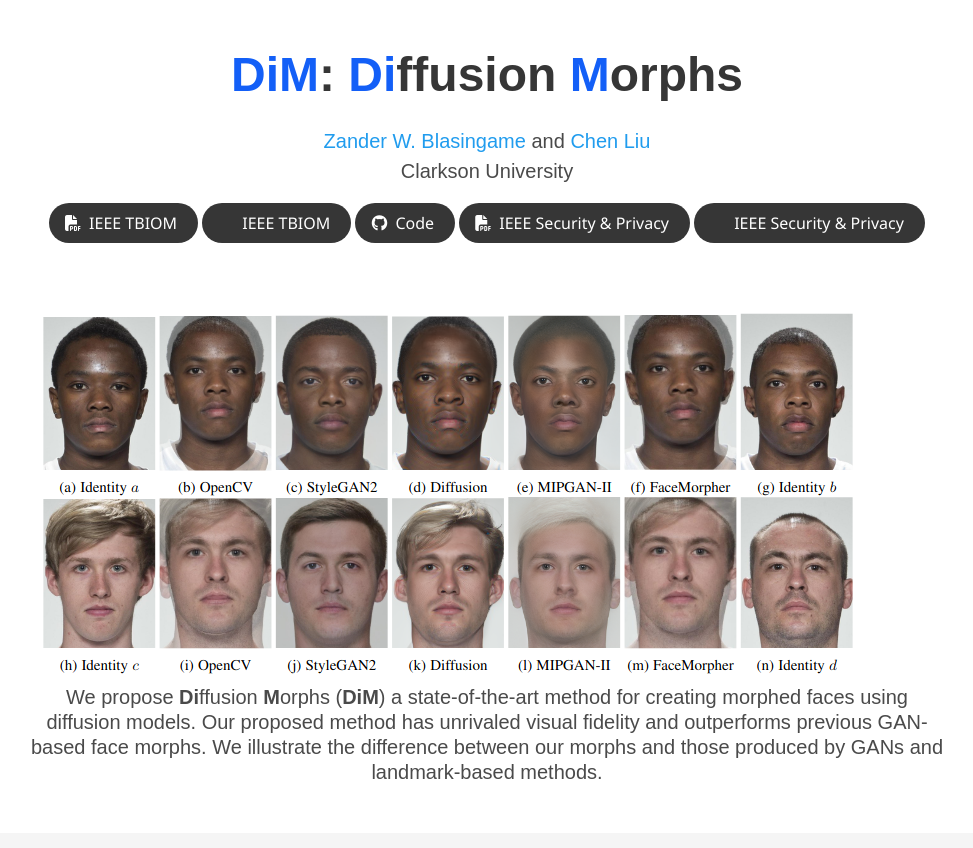
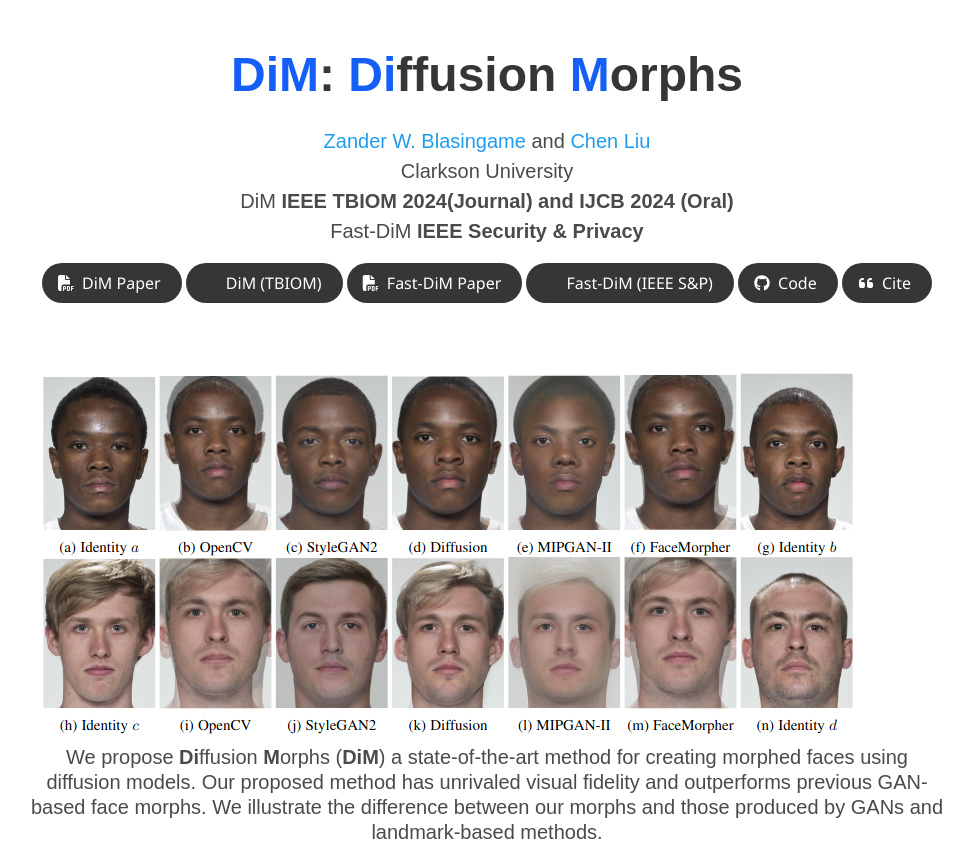
Before and after one commit to zblasingame/DiM, a plain HTML site: page docs/index.html in a window 1280 px wide. Shown: the top 848 px of the page, without its empty margins (153-1126 px from the left). Drawn offline with nearby package versions, Linux system fonts and the light colour scheme; some icons are missing; a web font is replaced by a local one.

Commit message:
Update index.html

```diff
--- a/docs/index.html
+++ b/docs/index.html
@@ -64,16 +64,20 @@
                     <span class="author-block">Clarkson University</span>
                   </div>
 
+                  <div class="is-size-5 publication-authors">
+                    <span class="author-block">DiM <b>IEEE TBIOM 2024(Journal) and IJCB 2024 (Oral)</b><br>Fast-DiM <b>IEEE Security &amp; Privacy</b></span>
+                  </div>
+
                   <div class="column has-text-centered">
                     <div class="publication-links">
                       <!-- Arxiv PDF link -->
                       <span class="link-block">
-                        <a href="https://arxiv.org/pdf/2301.04218" target="_blank"
+                        <a href="https://ieeexplore.ieee.org/document/10381591" target="_blank"
                         class="external-link button is-normal is-rounded is-dark">
                         <span class="icon">
                           <i class="fas fa-file-pdf"></i>
                         </span>
-                        <span>IEEE TBIOM</span>
+                        <span>DiM Paper</span>
                       </a>
                     </span>
 
@@ -82,11 +86,35 @@
                   <a href="https://arxiv.org/abs/2301.04218" target="_blank"
                   class="external-link button is-normal is-rounded is-dark">
                   <span class="icon">
-                    <i class="ai ai-arxiv"></i>
+                    <i class="ai ai-ieee"></i>
                   </span>
-                  <span>IEEE TBIOM</span>
+                  <span>DiM (TBIOM)</span>
                 </a>
               </span>
+
+                    <!-- Arxiv PDF link -->
+                    <span class="link-block">
+                      <a href="https://arxiv.org/pdf/2310.09484" target="_blank"
+                      class="external-link button is-normal is-rounded is-dark">
+                      <span class="icon">
+                        <i class="fas fa-file-pdf"></i>
+                      </span>
+                      <span>Fast-DiM Paper</span>
+                    </a>
+                  </span>
+
+
+                <!-- ArXiv abstract Link -->
+                <span class="link-block">
+                  <a href="https://ieeexplore.ieee.org/document/10569993" target="_blank"
+                  class="external-link button is-normal is-rounded is-dark">
+                  <span class="icon">
+                    <i class="ai ai-ieee"></i>
+                  </span>
+                  <span>Fast-DiM (IEEE S&amp;P)</span>
+                </a>
+              </span>
+
 
 
                <!-- Github link -->
@@ -100,26 +128,15 @@
                 </a>
               </span>
 
-                  <!-- Arxiv PDF link -->
-                    <span class="link-block">
-                      <a href="https://arxiv.org/pdf/2310.09484" target="_blank"
-                      class="external-link button is-normal is-rounded is-dark">
-                      <span class="icon">
-                        <i class="fas fa-file-pdf"></i>
-                      </span>
-                      <span>IEEE Security &amp; Privacy</span>
-                    </a>
-                  </span>
-
 
                 <!-- ArXiv abstract Link -->
                 <span class="link-block">
-                  <a href="https://arxiv.org/abs/2310.09484" target="_blank"
+                  <a href="#BibTeX" target="_blank"
                   class="external-link button is-normal is-rounded is-dark">
                   <span class="icon">
-                    <i class="ai ai-arxiv"></i>
+                    <i class="fa fa-quote-left"></i>
                   </span>
-                  <span>IEEE Security &amp; Privacy</span>
+                  <span>Cite</span>
                 </a>
               </span>
 
```
